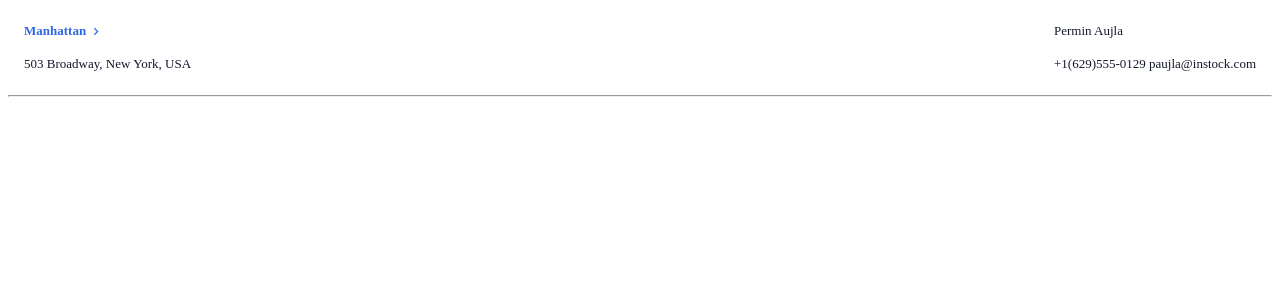
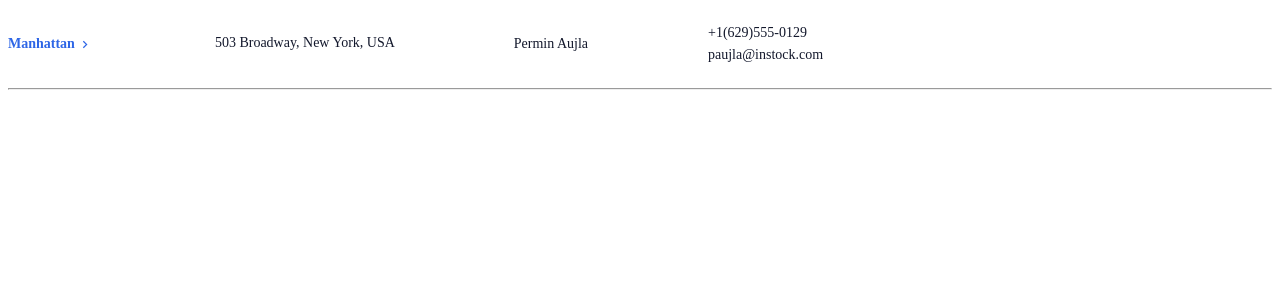
Before and after one commit to vibrentcarey/intstock, a React (Create React App) app in the folder client/: page / in a window 1280 px wide. Shown: the top 300 px of the page. Built offline with nearby package versions, Linux system fonts and the light colour scheme.

Commit message:
add desktop warehouse list item sylings

```diff
--- a/client/src/WareHouseListItem/WareHouseListItem.css
+++ b/client/src/WareHouseListItem/WareHouseListItem.css
@@ -86,3 +86,40 @@
     line-height: 22px;
   }
 }
+@media screen and (min-width: 1280px){
+  .ware-house-list-item {
+    display: inline-flex;
+    gap: 100px;
+    margin: auto;
+    width: 800px;
+
+  }
+  .ware-house-list-item__right {
+    display: inline-flex;
+    gap: 120px;
+  }
+  .ware-house-list-item__left {
+    display: inline-flex;
+    gap: 120px;
+  }
+  .ware-house-list-item__address {
+    margin-top: 24px;
+    font-size: 14px;
+    line-height: 22px;
+  }
+  .ware-house-list-item__name {
+    align-self: center;
+    font-size: 14px;
+    line-height: 22px;
+  }
+  .ware-house-list-item__contact-info {
+    width: 100px;
+    font-size: 14px;
+    line-height: 22px;
+  }
+  .ware-house-list-item__contact-name{
+    align-self: center;
+    font-size: 14px;
+    line-height: 22px;
+  }
+}
```
